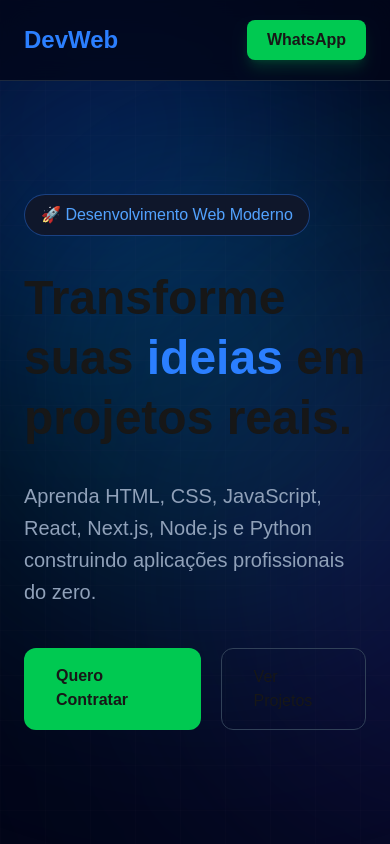
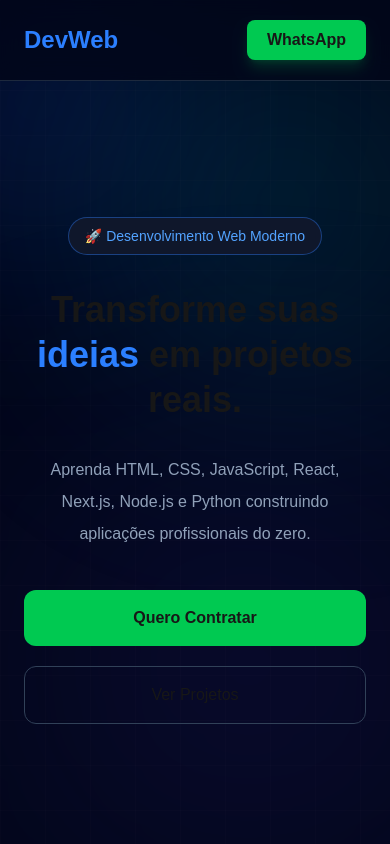
Before and after one commit to JoaoPaulo0918/PortifolioAtualizado, a Next.js app: page / in a window 390 px wide. Shown: the top 844 px of the page. Built offline with nearby package versions, Linux system fonts and the light colour scheme.

Commit message:
Atualizando layout

```diff
--- a/components/Hero.tsx
+++ b/components/Hero.tsx
@@ -8,38 +8,43 @@ export default function Hero() {
       <div className="absolute inset-0 bg-grid opacity-20"></div>
 
       {/* Aurora */}
-      <div className="absolute -top-40 -left-32 w-[500px] h-[500px] bg-blue-600/20 rounded-full blur-[120px] animate-blob"></div>
+      <div className="absolute -top-20 -left-20 w-72 h-72 md:w-[500px] md:h-[500px] bg-blue-600/20 rounded-full blur-[120px] animate-blob"></div>
 
-      <div className="absolute top-40 right-0 w-[450px] h-[450px] bg-cyan-500/20 rounded-full blur-[120px] animate-blob animation-delay-2000"></div>
+      <div className="absolute top-20 right-0 w-72 h-72 md:w-[450px] md:h-[450px] bg-cyan-500/20 rounded-full blur-[120px] animate-blob animation-delay-2000"></div>
 
-      <div className="absolute bottom-0 left-1/2 w-[450px] h-[450px] bg-indigo-600/20 rounded-full blur-[120px] animate-blob animation-delay-4000"></div>
+      <div className="absolute bottom-0 left-1/2 -translate-x-1/2 w-72 h-72 md:w-[450px] md:h-[450px] bg-indigo-600/20 rounded-full blur-[120px] animate-blob animation-delay-4000"></div>
 
-      <div className="max-w-7xl mx-auto px-6 relative z-10">
+      {/* Conteúdo */}
+      <div className="relative z-10 w-full max-w-7xl mx-auto px-6">
 
-          <div className="max-w-3xl mt-20">
+        <div className="max-w-3xl mt-24 text-center lg:text-left">
 
-            <div className="relative inline-flex mb-8">
-              <span className="absolute inset-0 rounded-full bg-blue-500/30 animate-ping">
-              </span>
+          {/* Badge */}
+          <div className="relative inline-flex mb-8">
 
-              <span className="relative px-4 py-2 rounded-full bg-slate-900 border border-blue-500/40 text-blue-400">
+            <span className="absolute inset-0 rounded-full bg-blue-500/30 animate-ping"></span>
+
+            <span className="relative px-4 py-2 rounded-full bg-slate-900 border border-blue-500/40 text-blue-400 text-sm">
               🚀 Desenvolvimento Web Moderno
-              </span>
+            </span>
 
           </div>
 
-          <h1 className="text-5xl md:text-7xl font-extrabold leading-tight">
+          {/* Título */}
+          <h1 className="text-4xl sm:text-5xl lg:text-7xl font-extrabold leading-tight">
             Transforme suas
             <span className="text-blue-500"> ideias </span>
             em projetos reais.
           </h1>
 
-          <p className="text-slate-400 text-xl mt-8 max-w-2xl leading-8">
+          {/* Texto */}
+          <p className="text-slate-400 text-base sm:text-lg lg:text-xl mt-8 max-w-2xl leading-8 mx-auto lg:mx-0">
             Aprenda HTML, CSS, JavaScript, React, Next.js, Node.js e Python
             construindo aplicações profissionais do zero.
           </p>
 
-          <div className="flex gap-5 mt-10">
+          {/* Botões */}
+          <div className="flex flex-col sm:flex-row justify-center lg:justify-start gap-5 mt-10">
 
             <a
               href="https://wa.me/5599999999999"
@@ -50,7 +55,7 @@ export default function Hero() {
 
             <a
               href="#projetos"
-              className="px-8 py-4 rounded-xl border border-slate-700 hover:border-blue-500 hover:bg-slate-900 transition-all duration-300 hover:scale-105"
+              className="px-8 py-4 rounded-xl border border-slate-700 transition-all duration-300 hover:border-blue-500 hover:bg-slate-900 hover:scale-105"
             >
               Ver Projetos
             </a>
```
